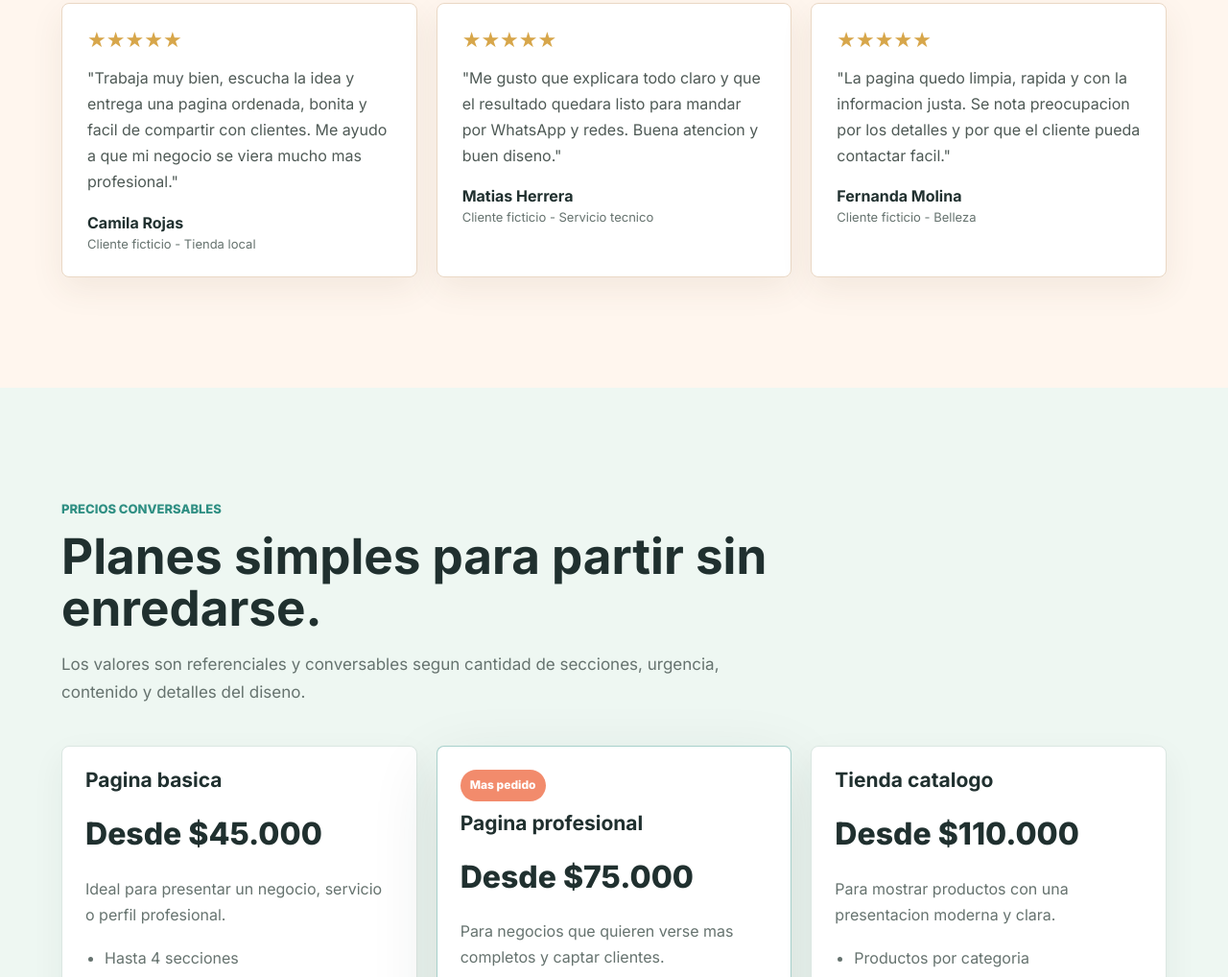
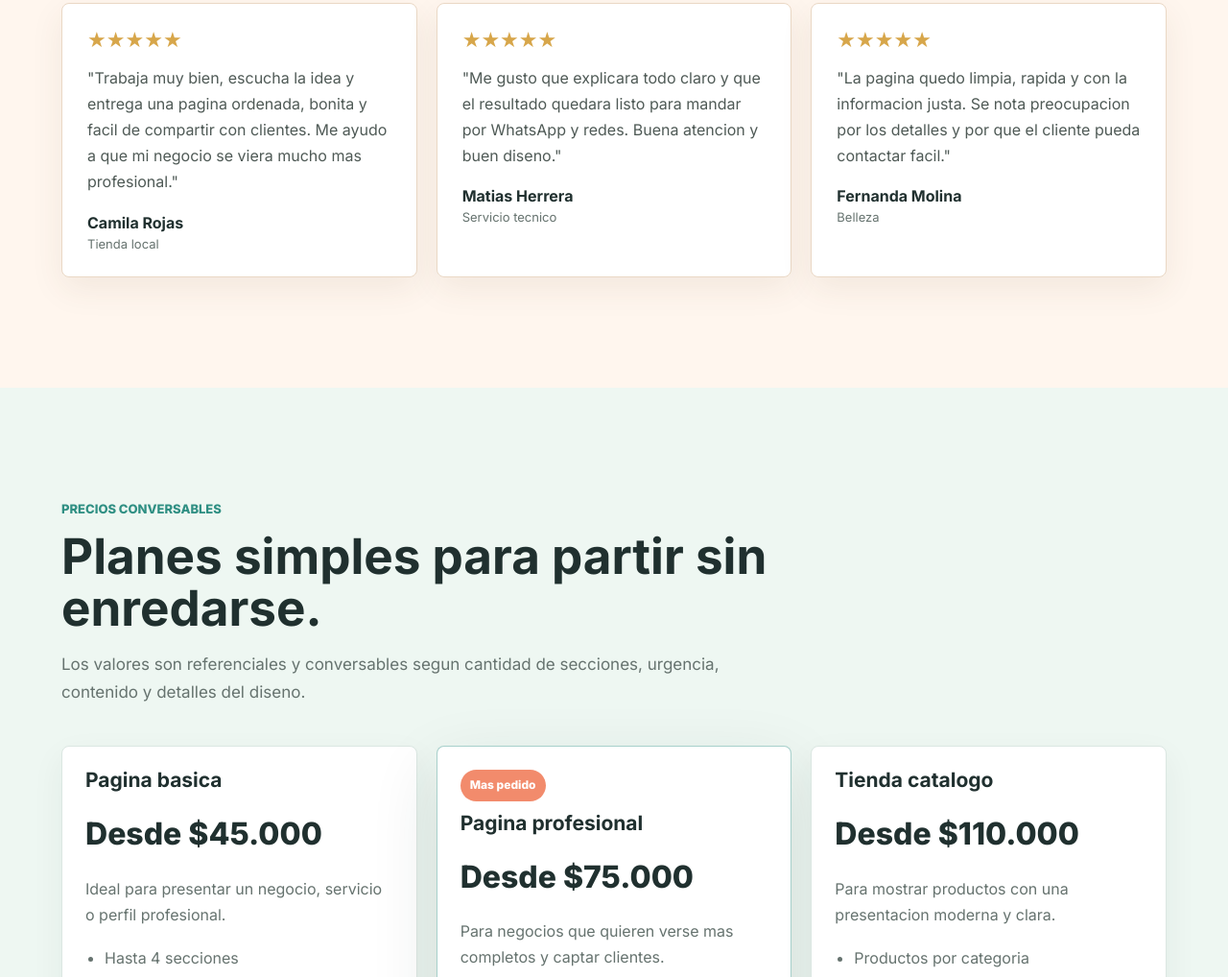
Before and after one commit to maxulck/impulsaweb-studio, a website built with Vite: page index.html in a window 1280 px wide. Shown: the part 4972-5990 px from the top of the page at 96% size. Built offline with nearby package versions, Linux system fonts and the light colour scheme.

Commit message:
Update testimonial labels

```diff
--- a/index.html
+++ b/index.html
@@ -189,19 +189,19 @@
           <div class="stars" aria-label="5 estrellas">&#9733;&#9733;&#9733;&#9733;&#9733;</div>
           <p>"Trabaja muy bien, escucha la idea y entrega una pagina ordenada, bonita y facil de compartir con clientes. Me ayudo a que mi negocio se viera mucho mas profesional."</p>
           <strong>Camila Rojas</strong>
-          <span>Cliente ficticio - Tienda local</span>
+          <span> Tienda local</span>
         </article>
         <article class="testimonial-card">
           <div class="stars" aria-label="5 estrellas">&#9733;&#9733;&#9733;&#9733;&#9733;</div>
           <p>"Me gusto que explicara todo claro y que el resultado quedara listo para mandar por WhatsApp y redes. Buena atencion y buen diseno."</p>
           <strong>Matias Herrera</strong>
-          <span>Cliente ficticio - Servicio tecnico</span>
+          <span>Servicio tecnico</span>
         </article>
         <article class="testimonial-card">
           <div class="stars" aria-label="5 estrellas">&#9733;&#9733;&#9733;&#9733;&#9733;</div>
           <p>"La pagina quedo limpia, rapida y con la informacion justa. Se nota preocupacion por los detalles y por que el cliente pueda contactar facil."</p>
           <strong>Fernanda Molina</strong>
-          <span>Cliente ficticio - Belleza</span>
+          <span>Belleza</span>
         </article>
       </div>
     </section>
```
